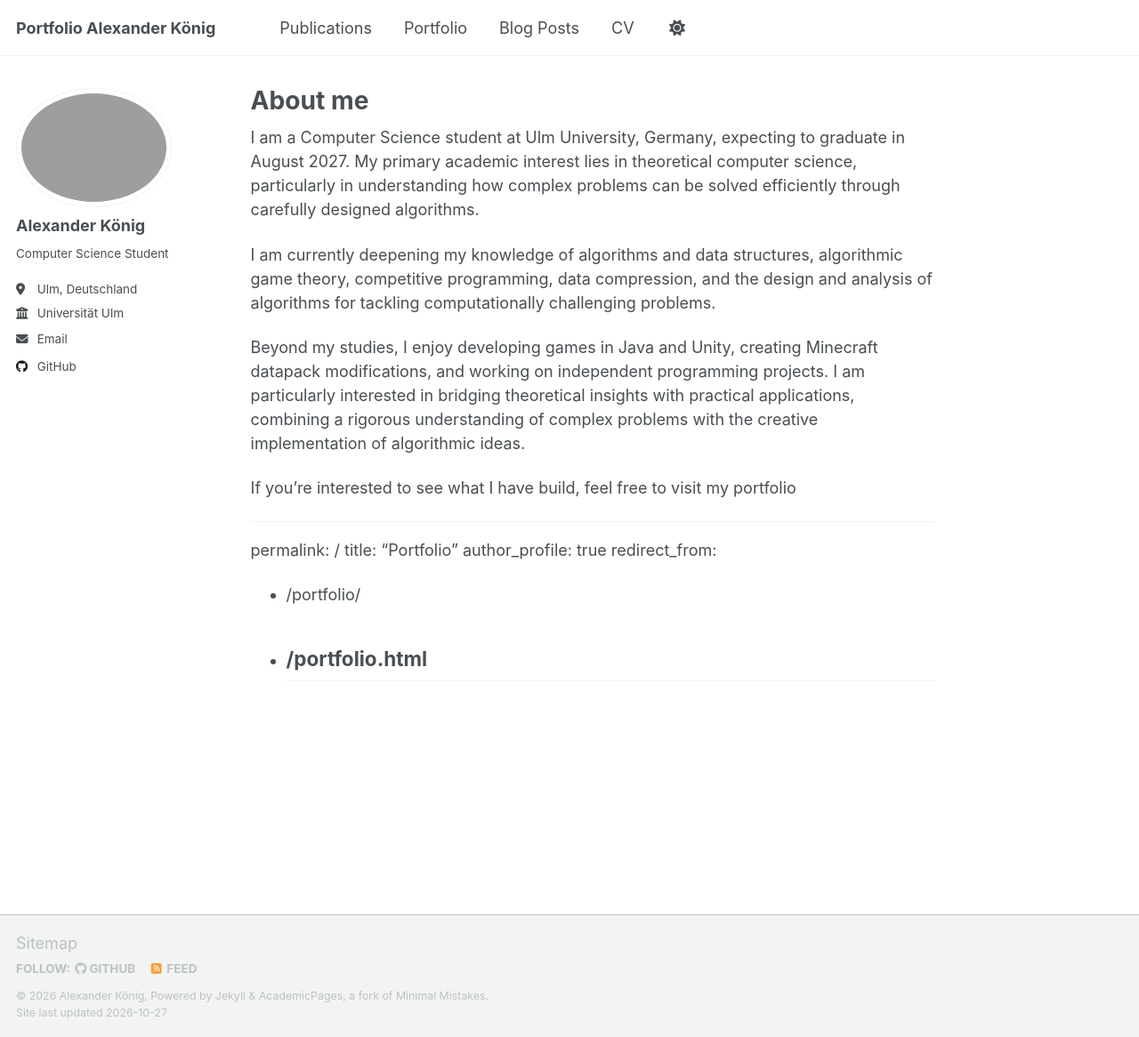
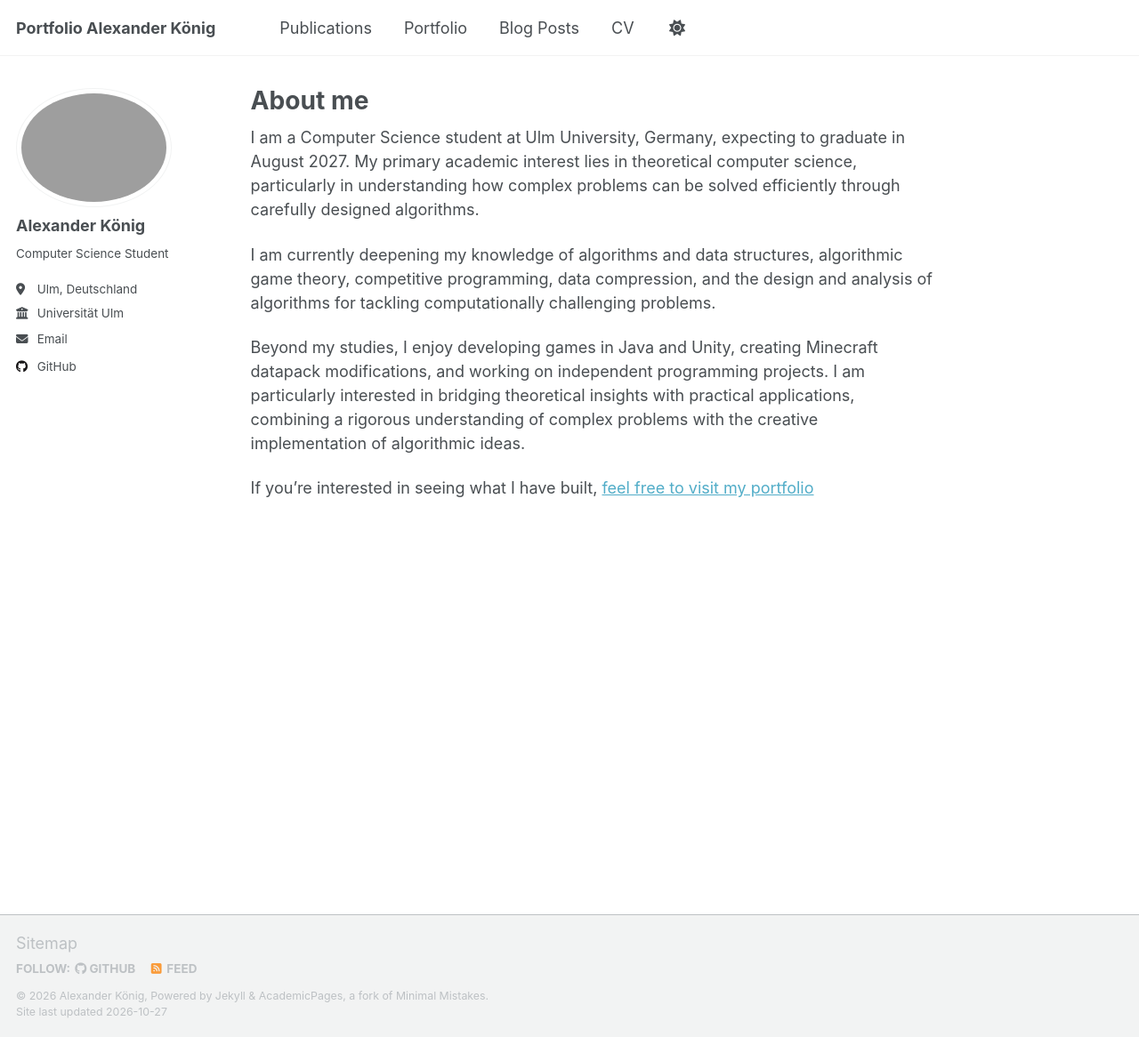
Before and after one commit to StoicAlexreal/stoicalexreal.github.io, a Jekyll site: the page built from _pages/about.md, in a window 1280 px wide and 1166 px high. Shown: the whole window at 89% size. Built offline with Jekyll 4.4.1, drawn with Linux system fonts in a browser that asks for light colours; a script that is not in the unit is left out.

Commit message:
Update portfolio link and correct wording

```diff
--- a/_pages/about.md
+++ b/_pages/about.md
@@ -13,13 +13,4 @@ I am currently deepening my knowledge of algorithms and data structures, algorit
 
 Beyond my studies, I enjoy developing games in Java and Unity, creating Minecraft datapack modifications, and working on independent programming projects. I am particularly interested in bridging theoretical insights with practical applications, combining a rigorous understanding of complex problems with the creative implementation of algorithmic ideas.
 
-If you're interested to see what I have build, feel free to visit my portfolio
-
----
-permalink: /
-title: "Portfolio"
-author_profile: true
-redirect_from:
-  - /portfolio/
-  - /portfolio.html
----
+If you're interested in seeing what I have built, [feel free to visit my portfolio](https://stoicalex.github.io/portfolio)
```
